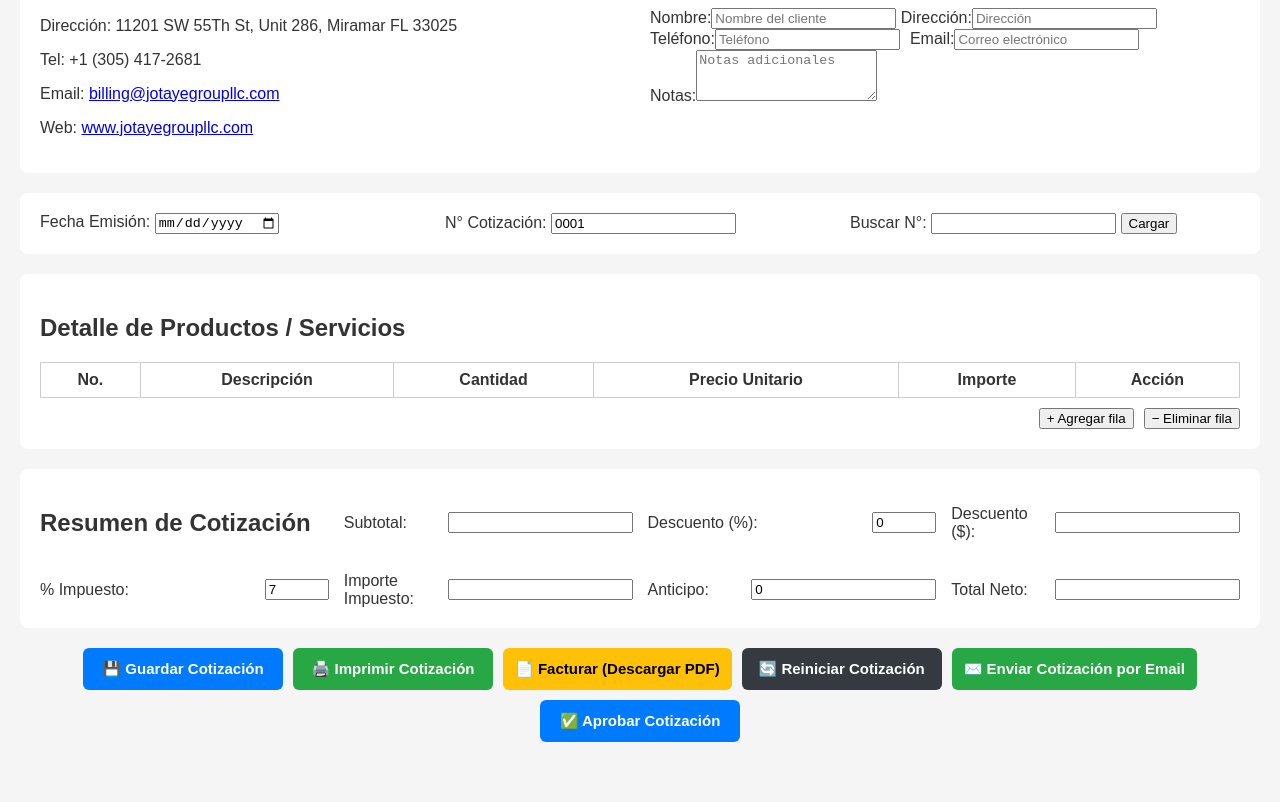
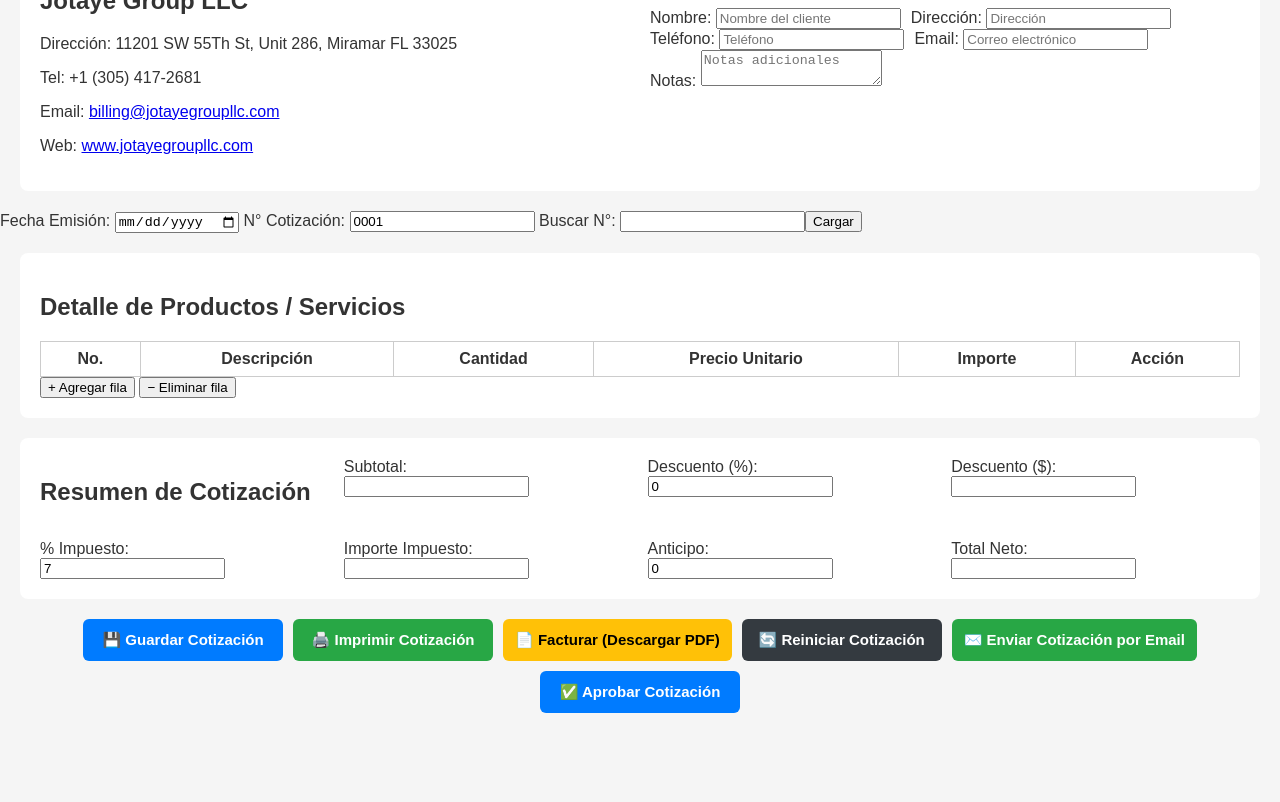
Before and after one commit to jotaye/sistema-facturacion, a plain HTML site: page index.html in a window 1280 px wide. Shown: the part 229-1031 px from the top of the page. After the commit the page ends 1002 px from the top, so only its background shows below. Drawn offline with Linux system fonts and the light colour scheme.

Commit message:
Update index.html

```diff
--- a/index.html
+++ b/index.html
@@ -14,6 +14,7 @@
 
   <section class="info-empresa-cliente">
     <div class="empresa">
+      <img src="logo-header.png" alt="Logo" class="logo" />
       <h2>Jotaye Group LLC</h2>
       <p>Dirección: 11201 SW 55Th St, Unit 286, Miramar FL 33025</p>
       <p>Tel: +1 (305) 417-2681</p>
@@ -22,20 +23,24 @@
     </div>
     <div class="cliente">
       <h3>Datos del Cliente</h3>
-      <label>Nombre:<input type="text" id="clienteNombre" placeholder="Nombre del cliente" /></label>
-      <label>Dirección:<input type="text" id="clienteDireccion" placeholder="Dirección" /></label>
       <div class="fila">
-        <label>Teléfono:<input type="text" id="clienteTelefono" placeholder="Teléfono" /></label>
-        <label>Email:<input type="email" id="clienteEmail" placeholder="Correo electrónico" /></label>
+        <label>Nombre: <input type="text" id="clienteNombre" placeholder="Nombre del cliente" /></label>
+        <label>Dirección: <input type="text" id="clienteDireccion" placeholder="Dirección" /></label>
       </div>
-      <label>Notas:<textarea id="clienteNotas" rows="3" placeholder="Notas adicionales"></textarea></label>
+      <div class="fila">
+        <label>Teléfono: <input type="text" id="clienteTelefono" placeholder="Teléfono" /></label>
+        <label>Email: <input type="email" id="clienteEmail" placeholder="Correo electrónico" /></label>
+      </div>
+      <label>Notas: <textarea id="clienteNotas" rows="2" placeholder="Notas adicionales"></textarea></label>
     </div>
   </section>
 
-  <section class="datos-cotizacion">
-    <label>Fecha Emisión: <input type="date" id="fecha" /></label>
-    <label>N° Cotización: <input type="text" id="numero" value="0001" /></label>
-    <label>Buscar N°: <input type="text" id="buscar" /> <button id="btnBuscar">Cargar</button></label>
+  <section class="cotizacion">
+    <div class="fila-horizontal">
+      <label>Fecha Emisión: <input type="date" id="fecha" /></label>
+      <label>N° Cotización: <input type="text" id="numero" value="0001" /></label>
+      <label>Buscar N°: <input type="text" id="buscar" /><button id="btnBuscar">Cargar</button></label>
+    </div>
   </section>
 
   <section class="tabla-items">
@@ -53,7 +58,7 @@
       </thead>
       <tbody></tbody>
     </table>
-    <div class="acciones-fila">
+    <div class="acciones-tabla">
       <button id="btnAgregarFila">+ Agregar fila</button>
       <button id="btnEliminarFila">− Eliminar fila</button>
     </div>
@@ -61,13 +66,13 @@
 
   <section class="resumen-factura">
     <h2>Resumen de Cotización</h2>
-    <label>Subtotal: <input type="number" id="resSubtotal" readonly /></label>
-    <label>Descuento (%): <input type="number" id="inputDescuento" value="0" min="0" max="100" /></label>
-    <label>Descuento ($): <input type="number" id="resDescuento" readonly /></label>
-    <label>% Impuesto: <input type="number" id="inputImpuesto" value="7" min="0" max="100" /></label>
-    <label>Importe Impuesto: <input type="number" id="resImpuestos" readonly /></label>
-    <label>Anticipo: <input type="number" id="inputAnticipo" value="0" min="0" step="0.01" /></label>
-    <label>Total Neto: <input type="number" id="resTotal" readonly /></label>
+    <div class="linea"><label>Subtotal:</label> <input type="text" id="resSubtotal" readonly /></div>
+    <div class="linea"><label>Descuento (%):</label> <input type="number" id="inputDescuentoPorcentaje" value="0" /></div>
+    <div class="linea"><label>Descuento ($):</label> <input type="text" id="inputDescuentoValor" readonly /></div>
+    <div class="linea"><label>% Impuesto:</label> <input type="number" id="inputImpuestoPorcentaje" value="7" /></div>
+    <div class="linea"><label>Importe Impuesto:</label> <input type="text" id="resImpuestos" readonly /></div>
+    <div class="linea"><label>Anticipo:</label> <input type="number" id="inputAnticipo" value="0" /></div>
+    <div class="linea total"><label>Total Neto:</label> <input type="text" id="resTotal" readonly /></div>
   </section>
 
   <div class="acciones">
```
